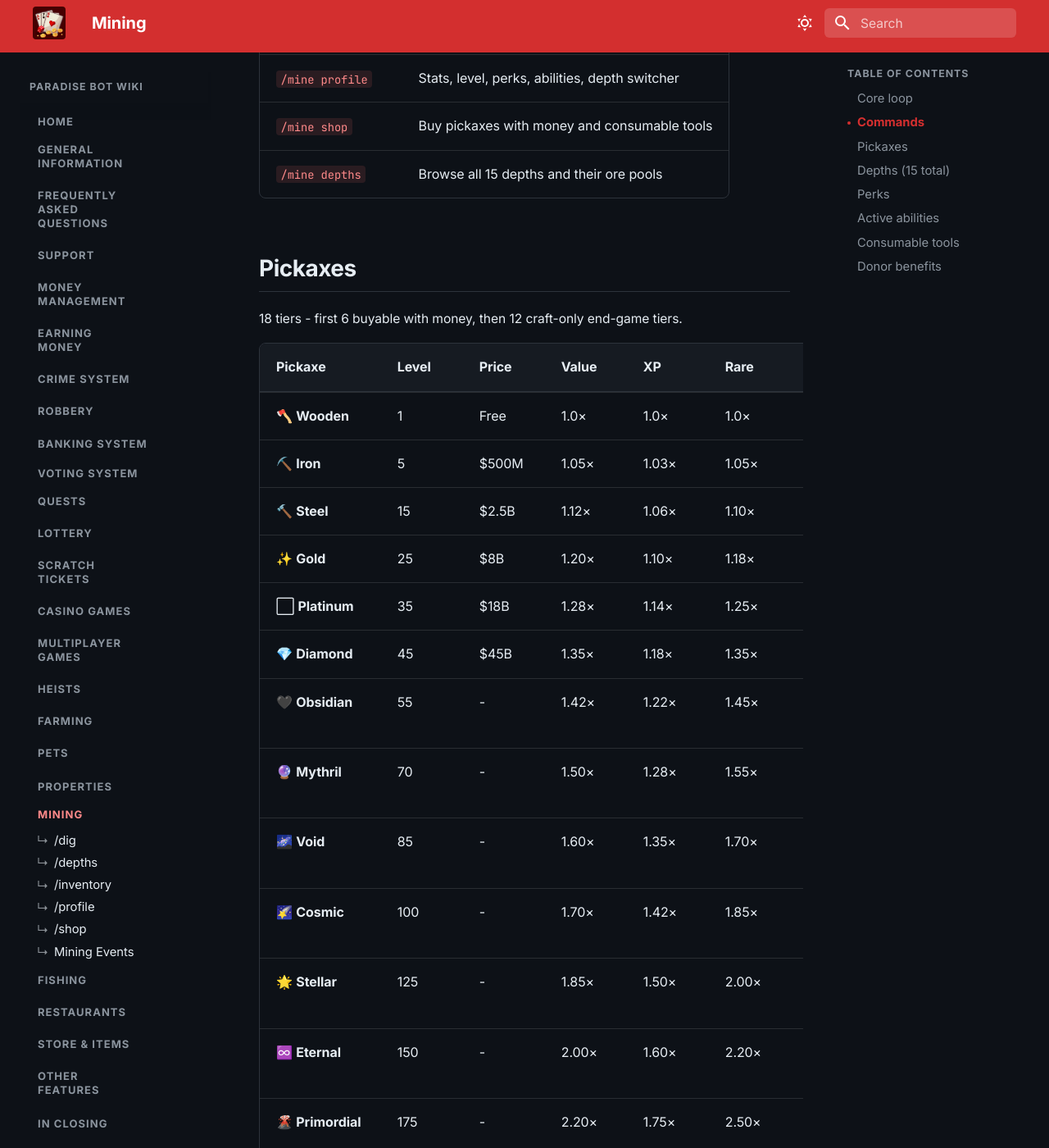
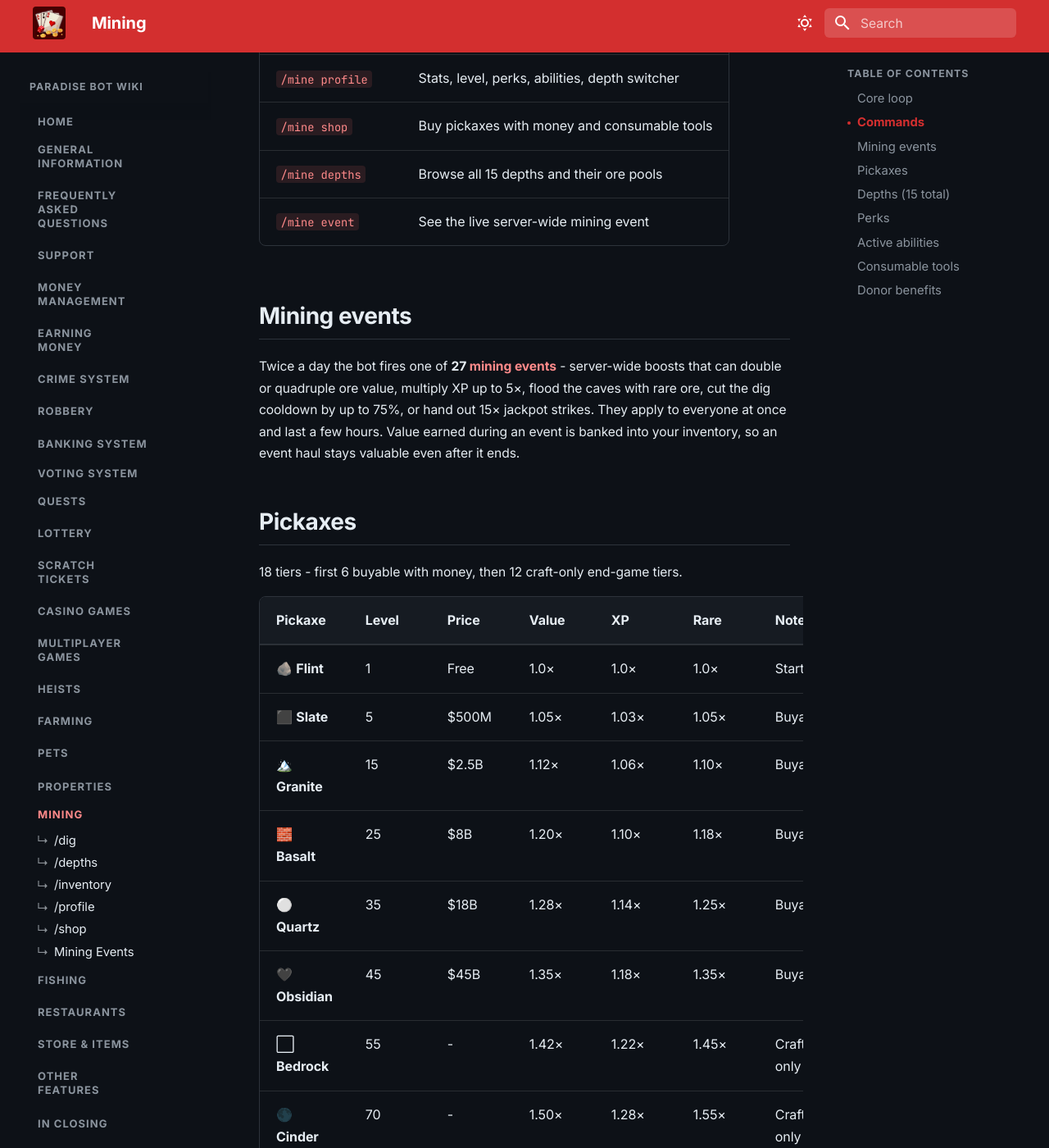
Before and after one commit to Daniel-191/casino-bot-wiki, an MkDocs documentation site: the page built from docs/features/mining/index.md, in a window 1280 px wide and 1400 px high, scrolled down 845 px. Shown: the whole window at 82% size. Built offline with MkDocs 1.6.1 and Material for MkDocs 9.7.7, drawn with Linux system fonts in a browser that asks for light colours; some of the changed text lies outside the part shown.

Commit message:
Events + pickaxe names changed

```diff
--- a/docs/features/mining/index.md
+++ b/docs/features/mining/index.md
@@ -19,6 +19,11 @@ Mine ores from depth-based veins, sell them for money, level up to unlock deeper
 | [`/mine profile`](profile.md) | Stats, level, perks, abilities, depth switcher |
 | [`/mine shop`](shop.md) | Buy pickaxes with money and consumable tools |
 | [`/mine depths`](depths.md) | Browse all 15 depths and their ore pools |
+| [`/mine event`](events.md) | See the live server-wide mining event |
+
+## Mining events
+
+Twice a day the bot fires one of **27 [mining events](events.md)** - server-wide boosts that can double or quadruple ore value, multiply XP up to 5×, flood the caves with rare ore, cut the dig cooldown by up to 75%, or hand out 15× jackpot strikes. They apply to everyone at once and last a few hours. Value earned during an event is banked into your inventory, so an event haul stays valuable even after it ends.
 
 ## Pickaxes
 
@@ -26,24 +31,24 @@ Mine ores from depth-based veins, sell them for money, level up to unlock deeper
 
 | Pickaxe | Level | Price | Value | XP | Rare | Notes |
 |---|---|---|---|---|---|---|
-| 🪓 **Wooden** | 1 | Free | 1.0× | 1.0× | 1.0× | Starter |
-| ⛏️ **Iron** | 5 | $500M | 1.05× | 1.03× | 1.05× | Buyable |
-| 🔨 **Steel** | 15 | $2.5B | 1.12× | 1.06× | 1.10× | Buyable |
-| ✨ **Gold** | 25 | $8B | 1.20× | 1.10× | 1.18× | Buyable |
-| ⬜ **Platinum** | 35 | $18B | 1.28× | 1.14× | 1.25× | Buyable |
-| 💎 **Diamond** | 45 | $45B | 1.35× | 1.18× | 1.35× | Buyable |
-| 🖤 **Obsidian** | 55 | - | 1.42× | 1.22× | 1.45× | Craft-only |
-| 🔮 **Mythril** | 70 | - | 1.50× | 1.28× | 1.55× | Craft-only |
-| 🌌 **Void** | 85 | - | 1.60× | 1.35× | 1.70× | Craft-only |
-| 🌠 **Cosmic** | 100 | - | 1.70× | 1.42× | 1.85× | Craft-only |
-| 🌟 **Stellar** | 125 | - | 1.85× | 1.50× | 2.00× | Craft-only |
-| ♾️ **Eternal** | 150 | - | 2.00× | 1.60× | 2.20× | Craft-only |
-| 🌋 **Primordial** | 175 | - | 2.20× | 1.75× | 2.50× | Craft-only |
-| 🔆 **Transcendent** | 200 | - | 2.50× | 2.00× | 3.00× | Craft-only |
-| 🌞 **Celestial** | 250 | - | 3.00× | 2.30× | 3.40× | Craft-only |
-| 🕳️ **Singularity** | 300 | - | 3.60× | 2.60× | 3.90× | Craft-only |
-| 🌀 **Infinity** | 400 | - | 4.50× | 3.10× | 4.60× | Craft-only |
-| 💫 **Omniversal** | 500 | - | 5.80× | 3.70× | 5.50× | Craft-only |
+| 🪨 **Flint** | 1 | Free | 1.0× | 1.0× | 1.0× | Starter |
+| ⬛ **Slate** | 5 | $500M | 1.05× | 1.03× | 1.05× | Buyable |
+| 🏔️ **Granite** | 15 | $2.5B | 1.12× | 1.06× | 1.10× | Buyable |
+| 🧱 **Basalt** | 25 | $8B | 1.20× | 1.10× | 1.18× | Buyable |
+| ⚪ **Quartz** | 35 | $18B | 1.28× | 1.14× | 1.25× | Buyable |
+| 🖤 **Obsidian** | 45 | $45B | 1.35× | 1.18× | 1.35× | Buyable |
+| ⬜ **Bedrock** | 55 | - | 1.42× | 1.22× | 1.45× | Craft-only |
+| 🌑 **Cinder** | 70 | - | 1.50× | 1.28× | 1.55× | Craft-only |
+| 🔴 **Ember** | 85 | - | 1.60× | 1.35× | 1.70× | Craft-only |
+| 🟠 **Magma** | 100 | - | 1.70× | 1.42× | 1.85× | Craft-only |
+| 🌋 **Caldera** | 125 | - | 1.85× | 1.50× | 2.00× | Craft-only |
+| ♨️ **Mantle** | 150 | - | 2.00× | 1.60× | 2.20× | Craft-only |
+| ⚫ **Core** | 175 | - | 2.20× | 1.75× | 2.50× | Craft-only |
+| ⚒️ **Forge** | 200 | - | 2.50× | 2.00× | 3.00× | Craft-only |
+| ⚗️ **Crucible** | 250 | - | 3.00× | 2.30× | 3.40× | Craft-only |
+| 🔥 **Furnace** | 300 | - | 3.60× | 2.60× | 3.90× | Craft-only |
+| ☄️ **Inferno** | 400 | - | 4.50× | 3.10× | 4.60× | Craft-only |
+| 🗿 **Titan** | 500 | - | 5.80× | 3.70× | 5.50× | Craft-only |
 
 ## Depths (15 total)
 
```
